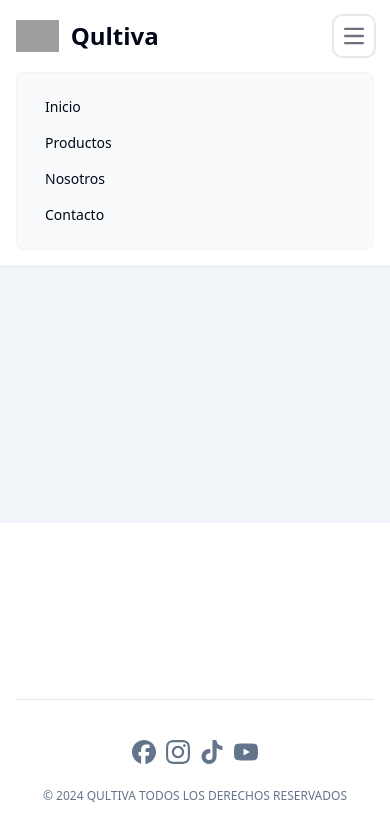
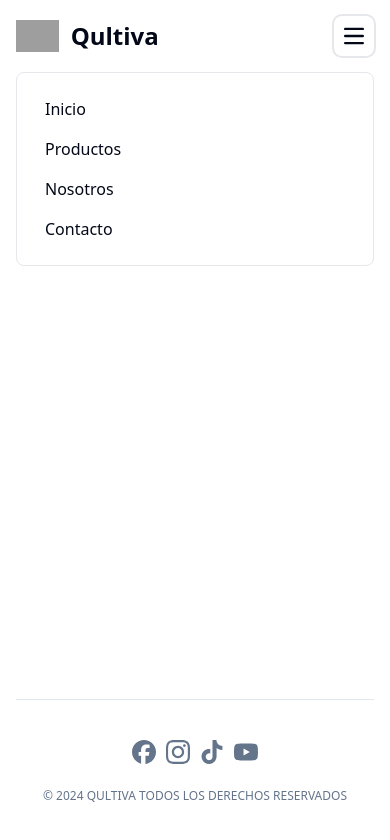
Before and after one commit to lbavendanos/qultiva, an Astro site: page / in a window 390 px wide. Both pictures are taken after a click on the button "Open main menu". Built offline with nearby package versions, Linux system fonts and the light colour scheme; Astro itself is replaced by a stand-in of ours; grey boxes are pictures that could not be loaded.

Commit message:
Fix navbar

```diff
--- a/src/layouts/root/components/header/header.astro
+++ b/src/layouts/root/components/header/header.astro
@@ -2,9 +2,7 @@
 import Menu from './menu/menu.astro'
 ---
 
-<header
-  class="sticky start-0 top-0 z-20 w-full border-b border-gray-200 bg-white"
->
+<header class="fixed start-0 top-0 z-20 w-full bg-white">
   <div class="container py-4">
     <section class="grid grid-cols-12 items-center gap-6">
       <div class="col-span-12">
@@ -22,7 +20,7 @@
           <button
             data-collapse-toggle="navbar-sticky"
             type="button"
-            class="inline-flex h-10 w-10 items-center justify-center rounded-lg p-2 text-sm text-gray-500 hover:bg-gray-100 focus:outline-none focus:ring-2 focus:ring-gray-200 md:hidden"
+            class="inline-flex h-10 w-10 items-center justify-center rounded-lg p-2 text-sm hover:bg-gray-100 focus:outline-none focus:ring-2 focus:ring-gray-200 md:hidden"
             aria-controls="navbar-sticky"
             aria-expanded="false"
           >
--- a/src/layouts/root/components/header/menu/menu-item.astro
+++ b/src/layouts/root/components/header/menu/menu-item.astro
@@ -4,7 +4,7 @@
 
 <a
   href={href}
-  class="block rounded-md px-3 py-2 text-sm no-underline transition-colors duration-150 hover:bg-accent hover:text-accent-foreground"
+  class="block rounded-md px-3 py-2 text-base no-underline transition-colors duration-150 hover:bg-accent hover:text-accent-foreground md:text-sm"
 >
   <slot />
 </a>
--- a/src/layouts/root/components/header/menu/menu.astro
+++ b/src/layouts/root/components/header/menu/menu.astro
@@ -7,7 +7,7 @@
   class="hidden w-full items-center justify-between md:flex md:w-auto"
 >
   <ul
-    class="mt-4 flex flex-col rounded-lg border border-gray-100 bg-gray-50 p-4 md:mt-0 md:flex-row md:border-0 md:bg-white md:p-0"
+    class="mt-4 flex flex-col rounded-lg border bg-white p-4 md:mt-0 md:flex-row md:border-0 md:p-0"
   >
     <li>
       <MenuItem href="/#home">Inicio</MenuItem>
```
